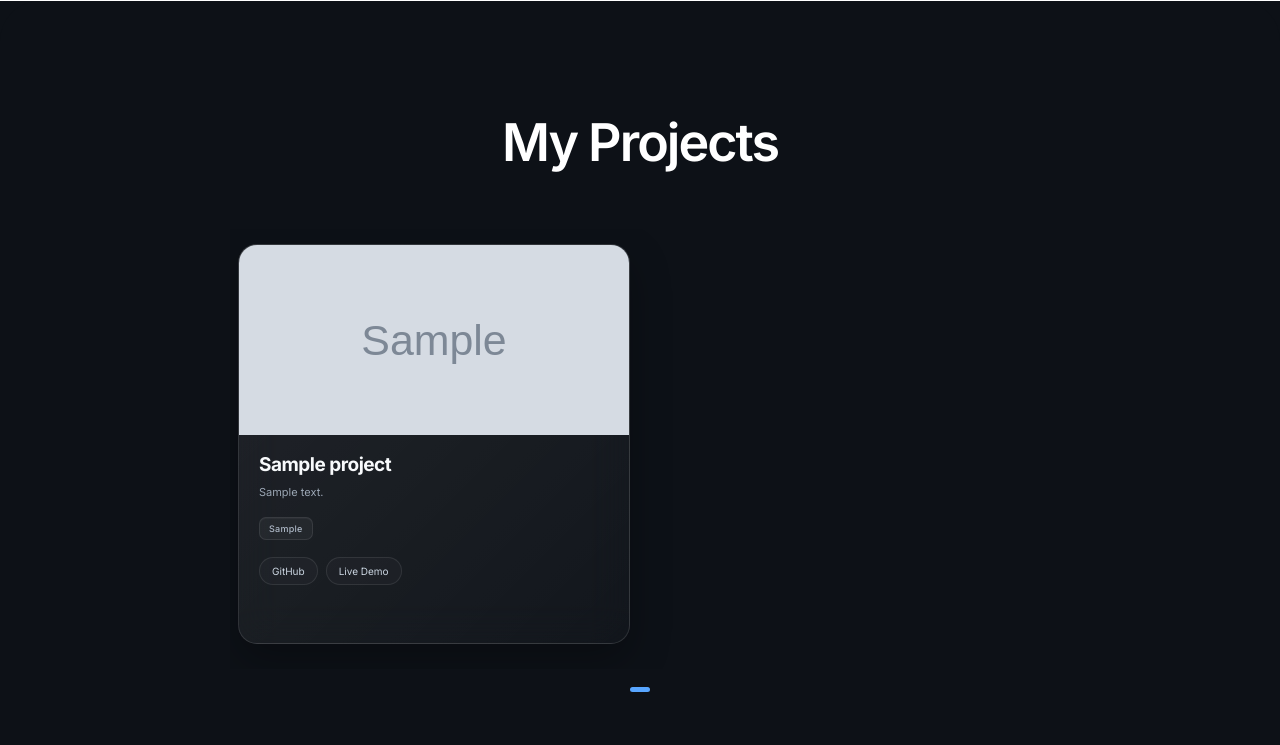
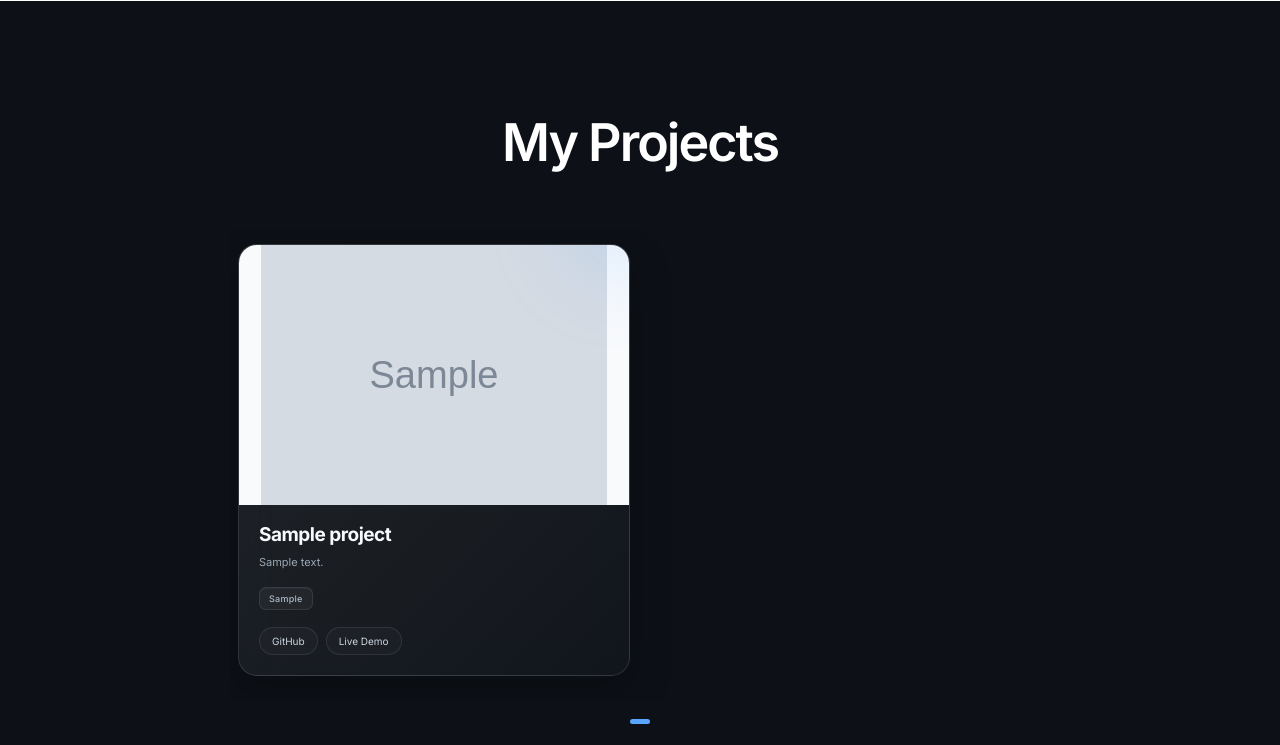
Before and after one commit to kimiajam/portfolio-project, a Django app: page / in a window 1280 px wide. Shown: the part 1599-2344 px from the top of the page. Run offline with Django 5.2, Linux system fonts and the light colour scheme; tables that the repository leaves empty hold one stand-in row (values such as "Sample post"); grey boxes marked "Sample" are stand-in pictures.

Commit message:
adjust project card image

```diff
--- a/static/css/style.css
+++ b/static/css/style.css
@@ -948,19 +948,18 @@ body {
 ========================= */
 
 .project-card img {
-    position: relative;
-
-    z-index: 1;
-
     width: 100%;
-    height: 190px;
+    height: 260px;
+
+    object-fit: contain;
+    object-position: center;
 
     display: block;
 
-    object-fit: cover;
+    background: #f8fafc;
 
     transition:
-        transform .6s cubic-bezier(.16,1,.3,1);
+        transform .7s cubic-bezier(.16,1,.3,1);
 }
 
 .project-card:hover img {
```
